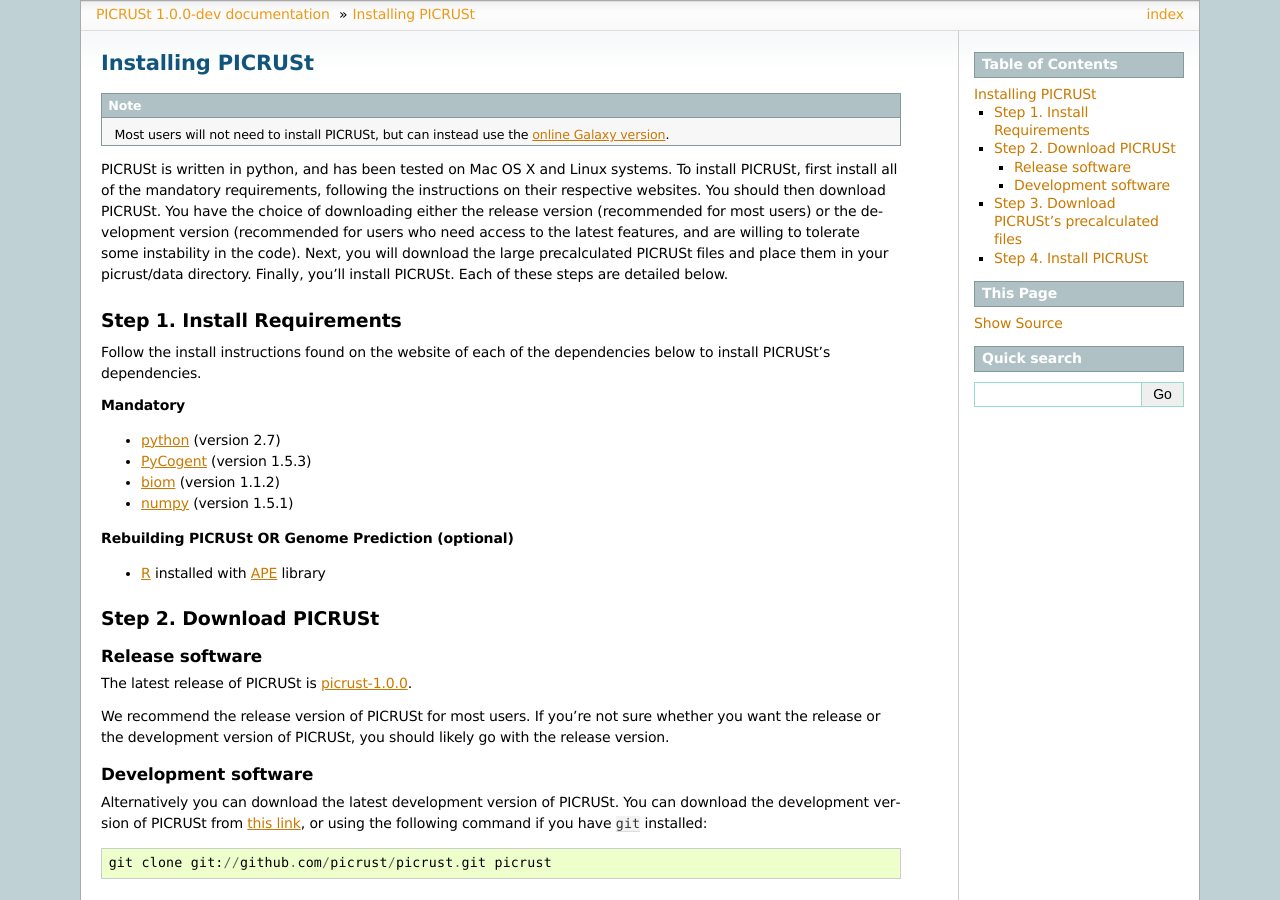
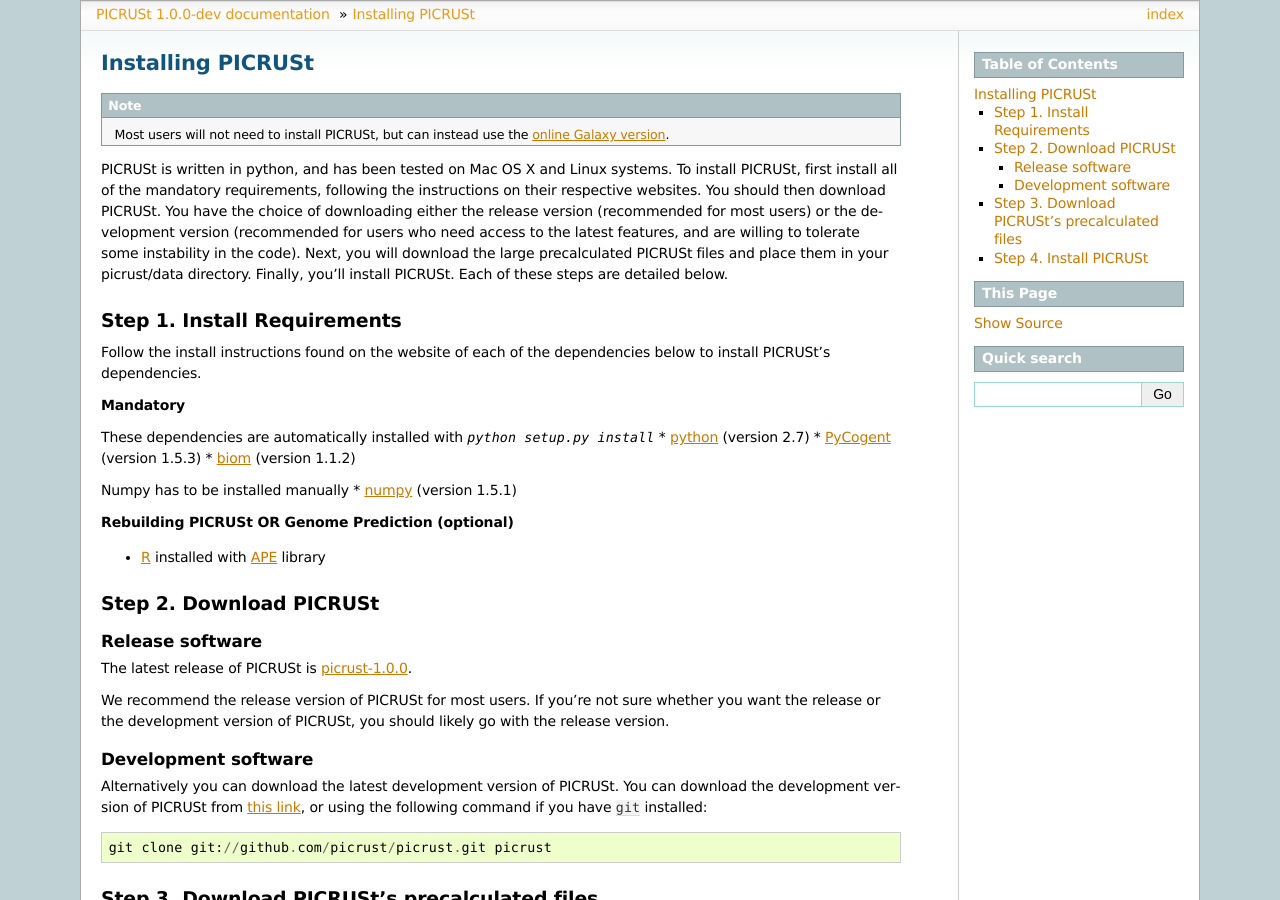
Before and after one commit to picrust/picrust, a Sphinx documentation site: the page built from doc/source/install.rst, in a window 1280 px wide and 900 px high. Built offline with Sphinx 7.4.7, drawn with Linux system fonts in a browser that asks for light colours.

Commit message:
Updated installation instructions for #166
Former-commit-id: f25d4ea3ee5997242da0f5659206c832932396b6

```diff
--- a/doc/source/install.rst
+++ b/doc/source/install.rst
@@ -15,9 +15,12 @@ Follow the install instructions found on the website of each of the dependencies
 
 **Mandatory**
 
+These dependencies are automatically installed with `python setup.py install`
 * `python`_ (version 2.7)
 * `PyCogent`_ (version 1.5.3)
 * `biom`_ (version 1.1.2)
+
+Numpy has to be installed manually
 * `numpy`_ (version 1.5.1)
 
 **Rebuilding PICRUSt OR Genome Prediction (optional)**
```
